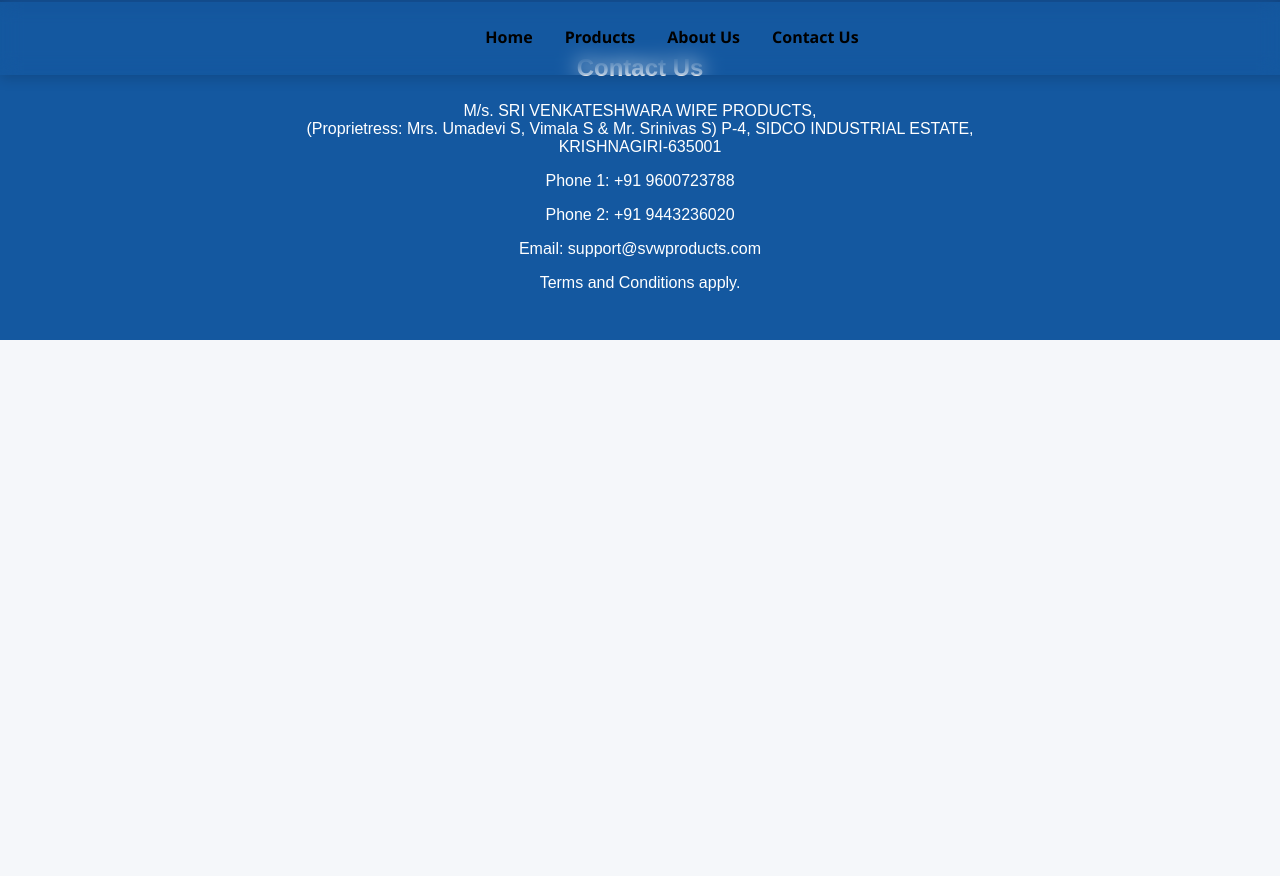
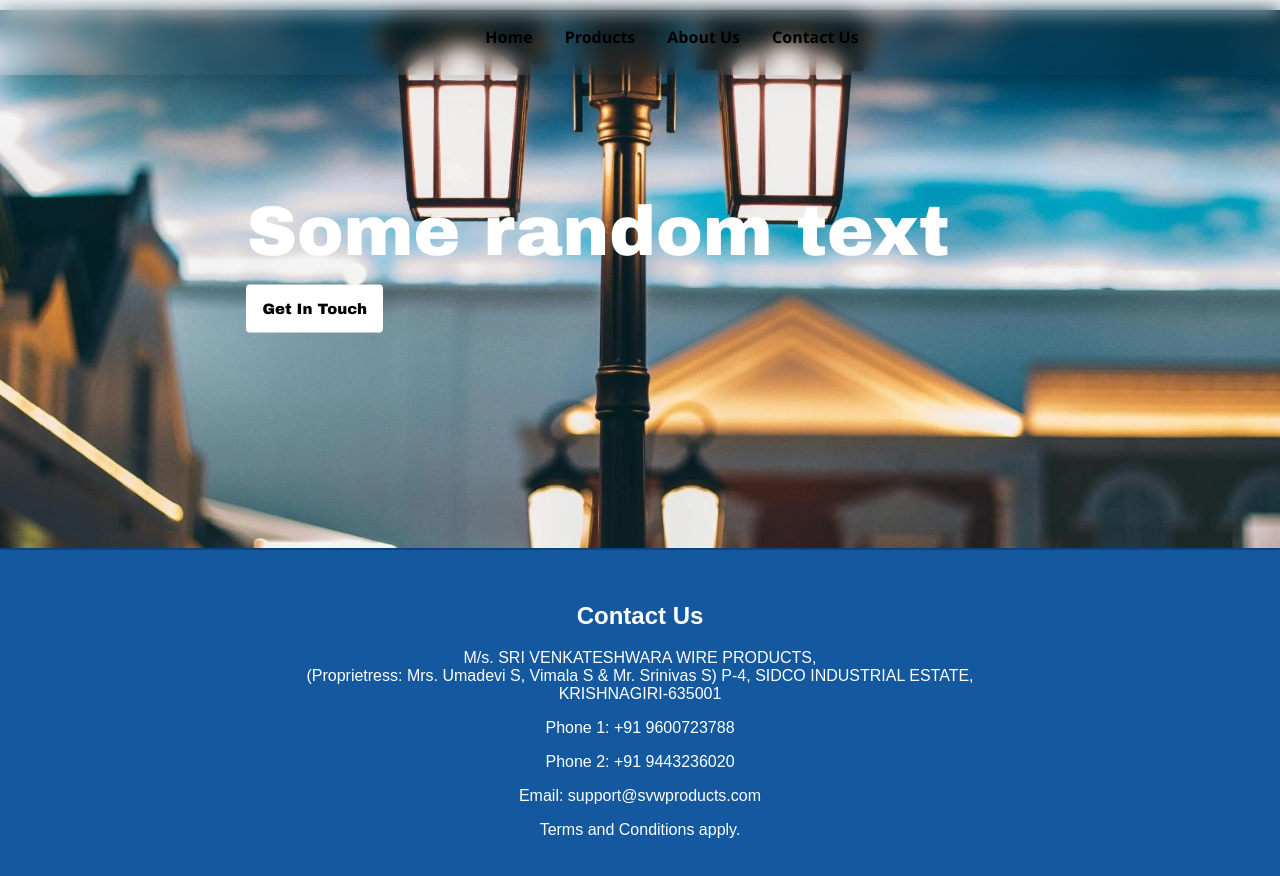
Before and after one commit to nithisiva-246/svwp-portfolio-2025, a plain HTML site: page template.html in a window 1280 px wide. Before the commit the page ends 800 px from the top, so only its background shows below. Drawn offline with Linux system fonts and the light colour scheme.

Commit message:
Changes 1

```diff
--- a/header.html
+++ b/header.html
@@ -9,7 +9,6 @@
   </script>
 </head>
 </html>
-<link rel="stylesheet" href="/assests/styles/styles.css" />
 <header class="header-h1">
     <nav>
       <ul>
--- a/template.html
+++ b/template.html
@@ -1,9 +1,25 @@
+<link rel="stylesheet" href="assests/styles/styles.css" />
+
 <body style="overflow-x: hidden;">
 
   <div id="header"></div>
 
   <!-- Image Carousel -->
-  <div id="carousel"></div>
+   <div class="carousel">
+    <div class="carousel-images">
+      <img src="assests/images/image1.jpg" alt="description">
+      <img src="assests/images/image2.jpg" alt="description">
+      <img src="assests/images/image3.jpg" alt="description">
+    </div>
+    <div class="carousel-text">
+      <div>
+        Some random text
+      </div>
+      <div class="contact-button" onclick="openContactUsForm()">
+        Get In Touch
+      </div>
+    </div>
+  </div>
 
   <div id="footer"></div>
 
```
Also changed, not shown: about-us.html (deleted, +0 -4 lines), contact-us.html (+2 -0 lines), home.html (+2 -0 lines), products.html (+2 -0 lines).
